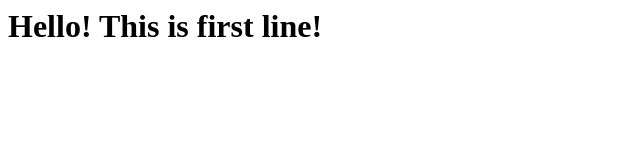
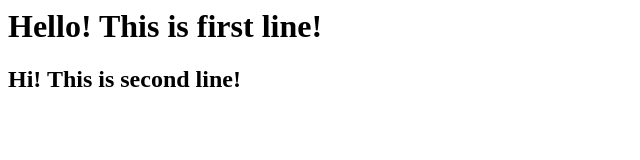
Before and after one commit to Unnati206/MyDemo, a plain HTML site: page index.html in a window 1280 px wide. Shown: the whole page, without its empty margins (0-640 px from the left). Drawn offline with Linux system fonts and the light colour scheme.

Commit message:
Second commit

```diff
--- a/index.html
+++ b/index.html
@@ -1,3 +1,4 @@
 <html>
 <h1>Hello! This is first line! </h1>
+<h2> Hi! This is second line! </h2>
 </html>
```
